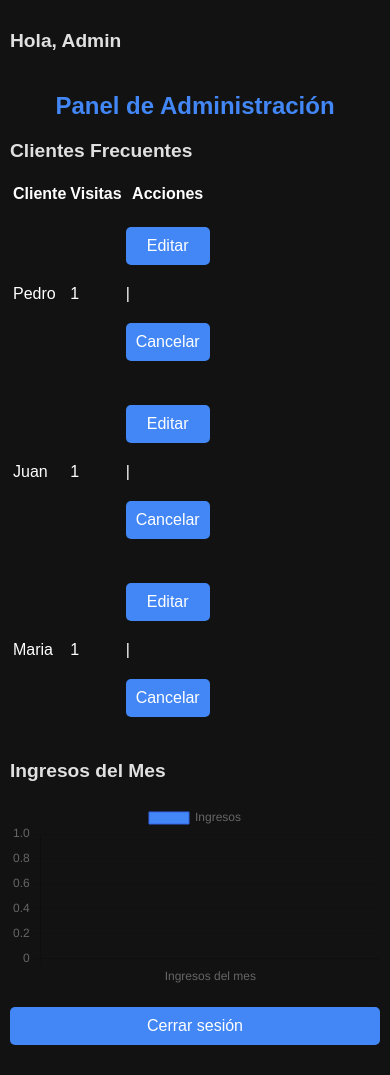
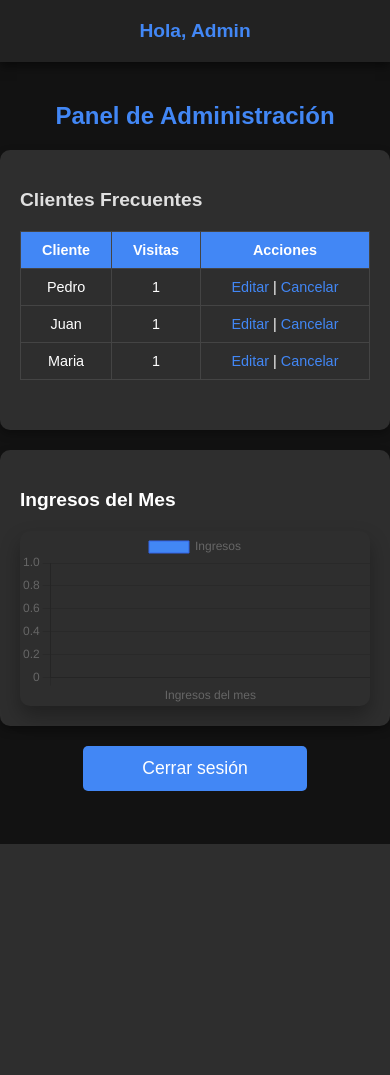
Before and after one commit to LadyPS15/Barbershop, a PHP site: page /admin.php in a window 390 px wide. After the commit the page ends 844 px from the top, so only its background shows below. Run offline with PHP 8.4, Linux system fonts and the light colour scheme; the visitor is signed in with stand-in values (Sample User, id 1); data comes from the database, SQL or seed files in the repository.

Commit message:
cambios finales

```diff
--- a/admin.php
+++ b/admin.php
@@ -29,6 +29,9 @@ $monthlyIncome = getMonthlyIncome();
 
     <h2>Panel de Administración</h2>
 
+    <div class="dashboard-container">
+        <!-- Sección de Clientes Frecuentes -->
+        <div class="clients-section">
             <h3>Clientes Frecuentes</h3>
             <!-- Tabla de Clientes Frecuentes -->
             <table class="frequent-clients-table">
@@ -45,18 +48,23 @@ $monthlyIncome = getMonthlyIncome();
                             <td><?php echo $client['client_name']; ?></td>
                             <td><?php echo $client['visits']; ?></td>
                             <td>
-                        <a href="">Editar</a> |
-                        <a href="">Cancelar</a>
+                                <a href="#">Editar</a> |
+                                <a href="#">Cancelar</a>
                             </td>
                         </tr>
                     <?php endforeach; ?>
                 </tbody>
             </table>
+        </div>
 
+        <!-- Sección de Ingresos del Mes -->
+        <div class="income-section">
             <h3>Ingresos del Mes</h3>
             <canvas id="incomeChart" width="400" height="200"></canvas> <!-- Gráfica de ingresos -->
+        </div>
+    </div>
 
-    <a href="logout.php">Cerrar sesión</a> <!-- Cerrar sesión -->
+    <a href="logout.php" class="logout">Cerrar sesión</a> <!-- Cerrar sesión -->
 
     <script>
         // Crear la gráfica de ingresos del mes utilizando Chart.js
@@ -64,7 +72,7 @@ $monthlyIncome = getMonthlyIncome();
         var incomeChart = new Chart(ctx, {
             type: 'bar',
             data: {
-                labels: ['Ingresos del mes'], // En una implementación más dinámica, aquí podrías agregar los días o semanas del mes
+                labels: ['Ingresos del mes'],
                 datasets: [{
                     label: 'Ingresos',
                     data: [<?php echo $monthlyIncome['total_income']; ?>],
--- a/assets/css/admin.css
+++ b/assets/css/admin.css
@@ -7,50 +7,111 @@ body {
     padding: 0;
 }
 
+/* Estilo del encabezado */
+.header {
+    text-align: center;
+    background-color: #222222; /* Fondo más oscuro para el encabezado */
+    padding: 20px;
+    box-shadow: 0 4px 10px rgba(0, 0, 0, 0.5);
+}
+
+.header h3 {
+    color: #4287f5;
+    margin: 0;
+}
+
 /* Estilo del título principal */
 h2 {
     text-align: center;
     color: #4287f5; /* Azul para el título */
     margin-top: 40px;
     margin-bottom: 20px;
+    font-size: 2em;
+    font-weight: bold;
 }
 
-/* Estilo del encabezado */
-h3 {
-    color: #e0e0e0;
-    margin: 20px 0;
+/* Estilo de las secciones del dashboard */
+.dashboard-container {
+    display: flex;
+    justify-content: space-between;
+    margin: 20px;
+    gap: 20px;
 }
 
-/* Estilo de la lista de clientes frecuentes */
-ul {
-    list-style-type: none; /* Quitar los puntos de la lista */
-    padding: 0;
+/* Sección de Clientes Frecuentes */
+.clients-section {
+    width: 45%;
+    background-color: rgba(51, 51, 51, 0.85);
+    padding: 20px;
+    border-radius: 10px;
+    box-shadow: 0 4px 10px rgba(0, 0, 0, 0.3);
 }
 
-li {
-    background-color: rgba(255, 255, 255, 0.1); /* Fondo semitransparente */
-    padding: 10px;
-    margin: 5px 0;
-    border-radius: 5px;
-    box-shadow: 0 0 10px rgba(0, 0, 0, 0.3);
+.clients-section h3 {
+    color: #e0e0e0;
+    margin-bottom: 20px;
 }
 
-/* Estilo de los ingresos */
-p {
-    background-color: rgba(255, 255, 255, 0.1);
+.frequent-clients-table {
+    width: 100%;
+    border-collapse: collapse;
+    margin-bottom: 30px;
+}
+
+.frequent-clients-table thead {
+    background-color: #333333;
+}
+
+.frequent-clients-table th, .frequent-clients-table td {
     padding: 15px;
-    margin: 20px 0;
-    font-size: 1.2em;
-    border-radius: 5px;
-    box-shadow: 0 0 10px rgba(0, 0, 0, 0.3);
+    text-align: center;
+    border: 1px solid #444;
+}
+
+.frequent-clients-table th {
+    background-color: #4287f5;
+    color: white;
+}
+
+.frequent-clients-table tbody tr:hover {
+    background-color: #333333;
+    transform: scale(1.02);
+    transition: all 0.2s ease;
+}
+
+/* Estilo para los enlaces dentro de las tablas */
+a {
+    color: #4287f5;
+    text-decoration: none;
+}
+
+a:hover {
+    color: #0056b3;
+    text-decoration: underline;
+}
+
+/* Sección de Ingresos */
+.income-section {
+    width: 50%;
+    background-color: rgba(51, 51, 51, 0.85);
+    padding: 20px;
+    border-radius: 10px;
+    box-shadow: 0 4px 10px rgba(0, 0, 0, 0.3);
+}
+
+canvas {
+    margin: 0 auto;
+    display: block;
+    border-radius: 10px;
+    box-shadow: 0 10px 20px rgba(0, 0, 0, 0.3);
 }
 
 /* Estilo del enlace de cierre de sesión */
-a {
+a.logout {
     display: block;
     text-align: center;
     margin-top: 30px;
-    padding: 10px;
+    padding: 12px;
     color: #ffffff;
     background-color: #4287f5;
     text-decoration: none;
@@ -58,38 +119,23 @@ a {
     width: 200px;
     margin: 20px auto;
     font-size: 1.1em;
+    transition: all 0.3s ease;
 }
 
-a:hover {
+a.logout:hover {
     background-color: #0056b3;
     transform: scale(1.05);
 }
 
-/* Estilos de los mensajes de éxito y error */
-.message {
-    padding: 15px;
-    border-radius: 5px;
-    margin-bottom: 15px;
-    font-weight: bold;
-    box-shadow: 0 2px 8px rgba(0,0,0,0.08);
-}
-
-.success {
-    background: #d4edda;
-    color: #155724;
-    border: 1px solid #c3e6cb;
-}
-
-.error {
-    background: #f8d7da;
-    color: #721c24;
-    border: 1px solid #f5c6cb;
-}
-
 /* Estilos responsivos */
 @media (max-width: 768px) {
-    body {
-        padding: 10px;
+    .dashboard-container {
+        flex-direction: column;
+        align-items: center;
+    }
+
+    .clients-section, .income-section {
+        width: 100%;
     }
 
     h2 {
@@ -100,20 +146,17 @@ a:hover {
         font-size: 1.2em;
     }
 
-    ul {
-        padding-left: 20px;
-    }
-
-    li {
-        padding: 8px;
+    .frequent-clients-table th, .frequent-clients-table td {
+        padding: 10px;
         font-size: 0.9em;
     }
 
-    p {
-        font-size: 1em;
+    canvas {
+        width: 100% !important;
+        height: auto !important;
     }
 
-    a {
+    .logout {
         font-size: 1em;
         width: auto;
     }
```
Also changed, not shown: assets/css/login.css (added, +122 -0 lines), assets/css/styles.css (deleted, +0 -141 lines), login.php (+12 -9 lines). Lines whose indentation alone changed are shown as unchanged.
